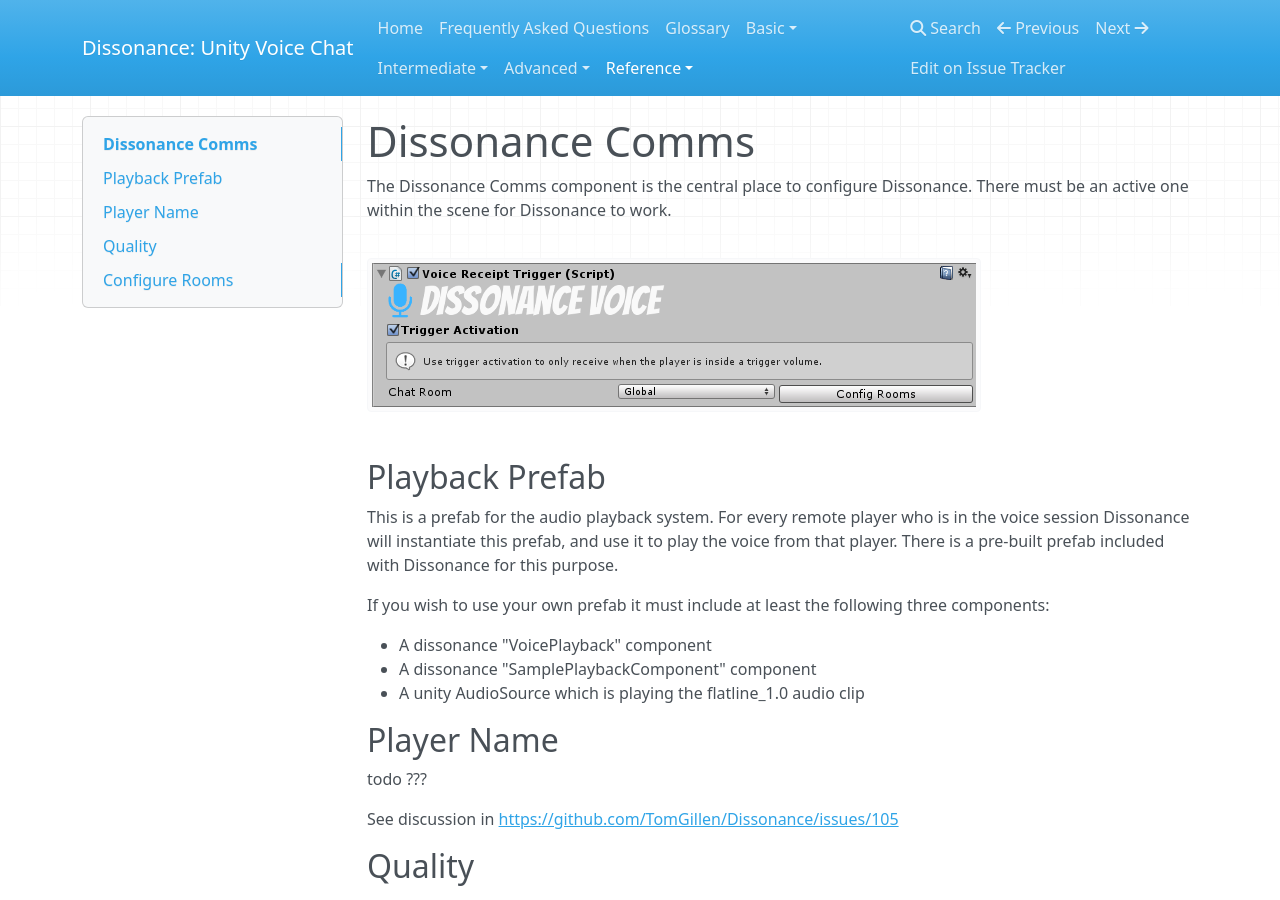
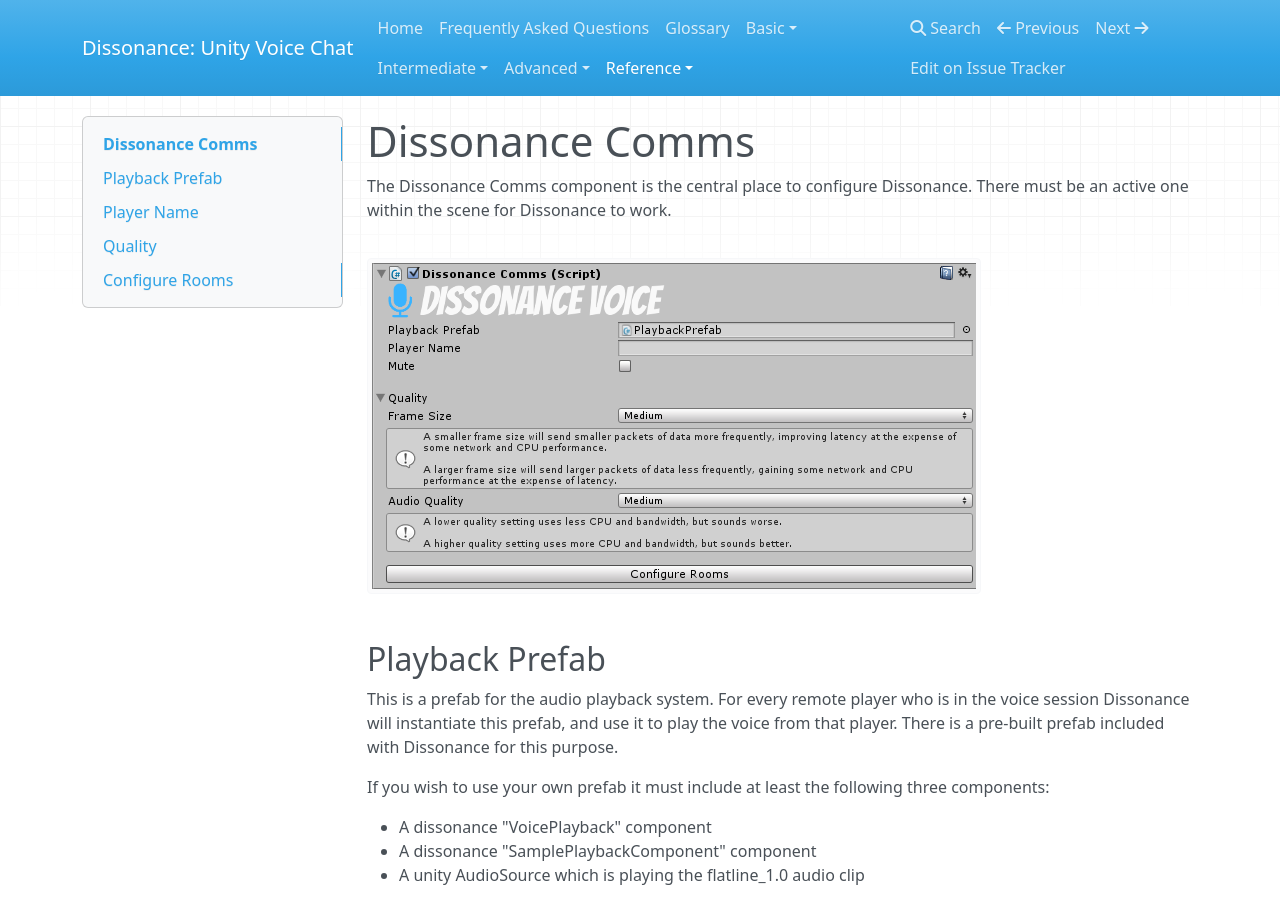
Before and after one commit to Placeholder-Software/Dissonance, an MkDocs documentation site: the page built from docs/Reference/Components/Dissonance Comms.md, in a window 1280 px wide and 900 px high. Built offline with MkDocs 1.6.1, drawn with Linux system fonts in a browser that asks for light colours; nearby versions of some CDN libraries; old or Windows-style settings are respelled for this version of MkDocs.

Commit message:
Using the right image this time...
Signed-off-by: Martin Evans <martindevans@gmail.com>

```diff
--- a/docs/Reference/Components/Dissonance Comms.md
+++ b/docs/Reference/Components/Dissonance Comms.md
@@ -2,7 +2,7 @@
 
 The Dissonance Comms component is the central place to configure Dissonance. There must be an active one within the scene for Dissonance to work.
 
-![Voice Receipt Trigger Inspector](/images/VoiceReceiptTrigger_Overview.png "Voice Receipt Trigger Inspector")
+![Dissonance Comms Inspector](/images/DissonanceComms_Inspector.png "Dissonance Comms Inspector")
 
 ## Playback Prefab
 
```
